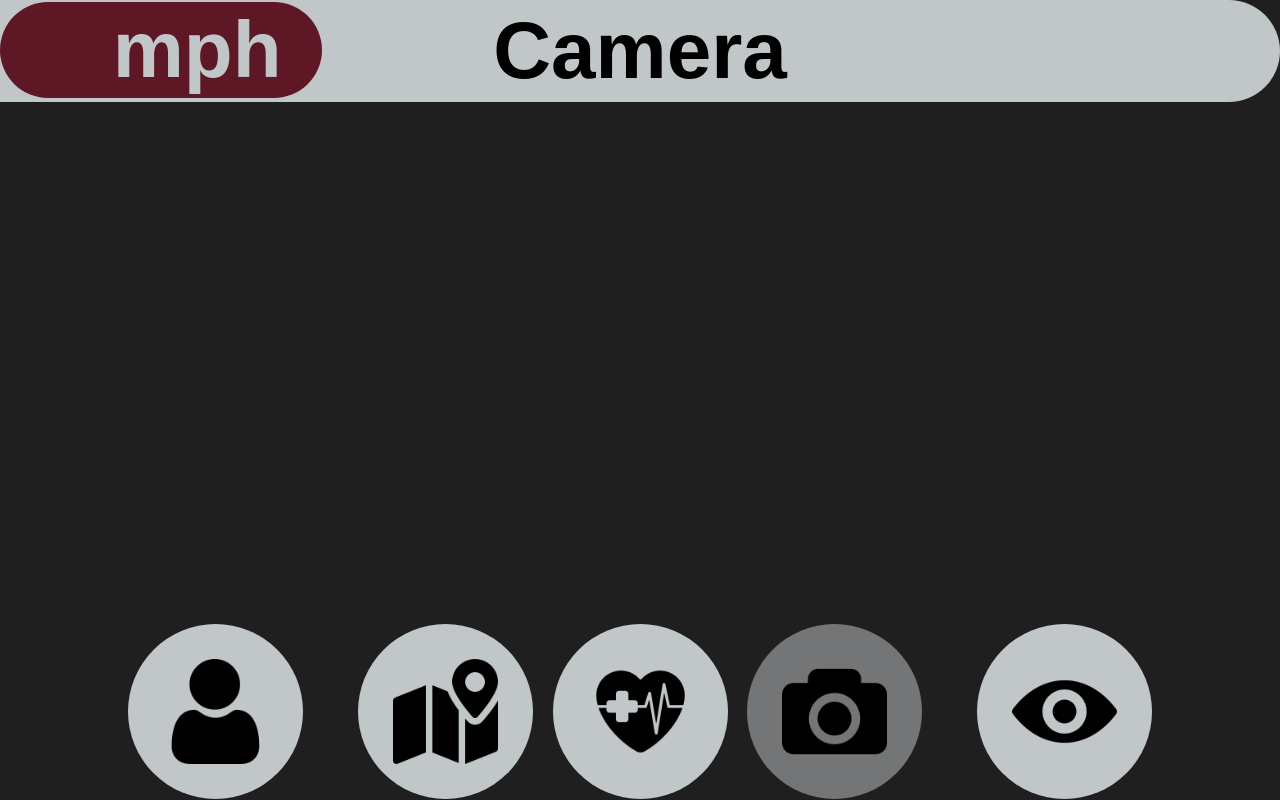
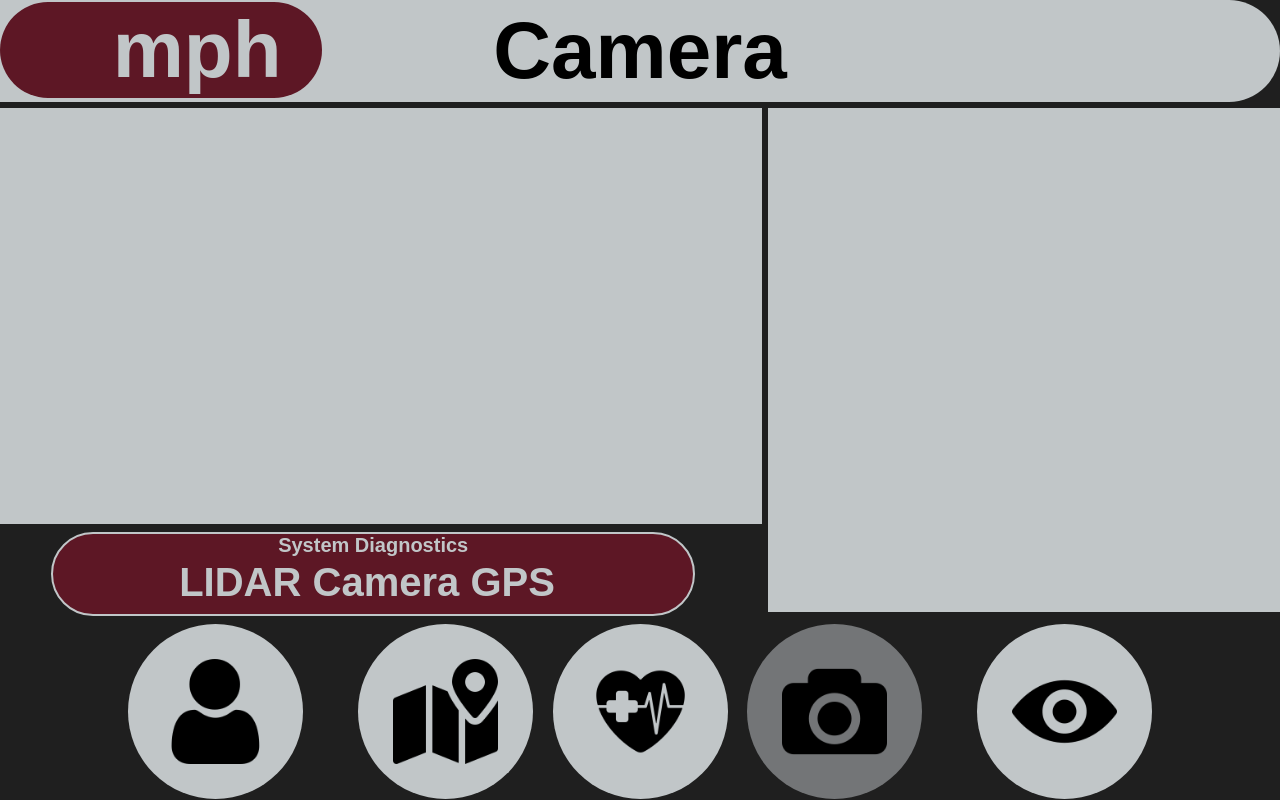
Before and after one commit to HBWright/CAVS-Group-2-HCI, a React (Vite) app in the folder CavsUI/CavsUiReact/: page /operatorCam in a window 1280 px wide. Built offline with nearby package versions, Linux system fonts and the light colour scheme.

Commit message:
Complete CSS Operator Camera Page
Completed the CSS for the operator profile camera page

```diff
--- a/CavsUI/CavsUiReact/src/Operator/OperatorCameraPage.tsx
+++ b/CavsUI/CavsUiReact/src/Operator/OperatorCameraPage.tsx
@@ -30,6 +30,10 @@ function OperatorCam() {
       ></button>
       <div className={shapes.OperatorBanner}>Camera</div>
       <div className={shapes.OperatorSpd}>mph</div>
+      <div className={shapes.OperatorCamBoxDiag}>System Diagnostics</div>
+      <div className={shapes.OperatorCamDiagText}>LIDAR Camera GPS</div>
+      <div className={shapes.OperatorBoxCamFront}></div>
+      <div className={shapes.OperatorBoxCam2}></div>
     </div>
   );
 }
--- a/CavsUI/CavsUiReact/src/Operator/OperatorMapStyle.module.css
+++ b/CavsUI/CavsUiReact/src/Operator/OperatorMapStyle.module.css
@@ -199,3 +199,77 @@
     /* Color */
     background-color: #5D1725;
 }
+
+/* Camera  (Camera Page) */
+.OperatorBoxCam2{
+    /* Text */
+    font-family: 'Arial';
+    font-size: 20px;
+    font-weight: bold;
+    color: #000000;
+    /* Dimensions */
+    width: 40%;
+    height: 63%;
+    position: absolute;
+    top: 13.5%;
+    left: 60%;
+    /* Color */
+    z-index:0;
+    background-color: #C1C6C8;
+}
+
+/* FrontCam (Camera Page) */
+.OperatorBoxCamFront{ /* Rename Boxes */
+    /* Font */
+    font-family: 'Arial';
+    font-size: 20px;
+    font-weight: bold;
+    color: #000000;
+    /* Dimensions */
+    width: 59.5%;
+    height: 52%;
+    position: absolute;
+    z-index: 0;
+    top: 13.5%;
+    left: 0%;
+    /* Color */
+    background-color: #C1C6C8;
+}
+
+/*  Diagnostics (Camera Page) */
+.OperatorCamBoxDiag{
+    /* Text */
+    font-family: 'Arial';
+    font-size: 20px;
+    font-weight: bold;
+    color: #C1C6C8;
+    display: flex;
+    justify-content: center;
+    /* Dimensions */
+    width: 50%;
+    height: 10%;
+    position: absolute;
+    z-index: 3;
+    top: 66.5%;
+    left: 4%;
+    border: 2px solid #C1C6C8;
+    border-radius: 100px 100px 100px 100px; /* top-left, top-right, bottom-right, bottom-left */
+    /* Color */
+    background-color: #5D1725;
+}
+/* Diagnostics New Line (Camera Page) */
+.OperatorCamDiagText{
+    /* Text */
+    word-spacing: 200%;
+    font-family: 'Arial';
+    font-size: 40px;
+    font-weight: bold;
+    color: #C1C6C8;
+    display: flex;
+    justify-content: center;
+    /* Dimensions */
+    position: absolute;
+    z-index: 3;
+    top: 70%;
+    left: 14%;
+}
```
